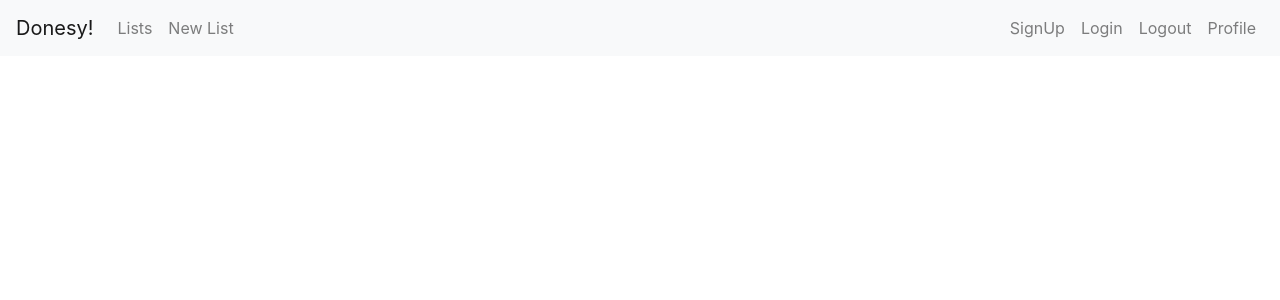
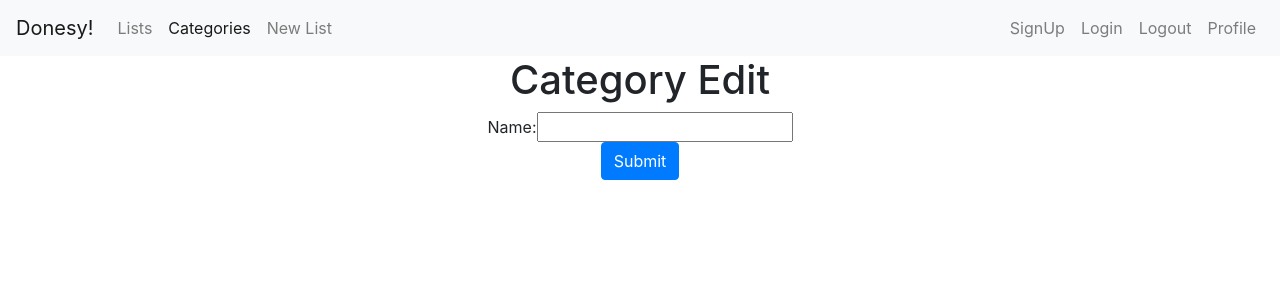
Before and after one commit to cjbeattie/ToDoList, a React (Create React App) app in the folder client/: page /category/1 in a window 1280 px wide. Shown: the top 300 px of the page. Built offline with nearby package versions, Linux system fonts and the light colour scheme; no server answers.

Commit message:
categories list and edit added

```diff
--- a/client/src/App.js
+++ b/client/src/App.js
@@ -1,14 +1,21 @@
-import './App.css';
-import { Switch, BrowserRouter as Router, Route, NavLink } from "react-router-dom"
-import AllLists from "./components/lists/AllLists"
-import Login from "./components/users/Login"
-import Logout from "./components/users/Logout"
-import SignUp from "./components/users/SignUp"
-import Profile from "./components/users/Profile"
-import AddTask from "./components/lists/AddTask"
-import NewList from "./components/lists/NewList"
-import { Navbar, Nav } from 'react-bootstrap';
-import 'bootstrap/dist/css/bootstrap.min.css';
+import "./App.css";
+import {
+  Switch,
+  BrowserRouter as Router,
+  Route,
+  NavLink,
+} from "react-router-dom";
+import AllLists from "./components/lists/AllLists";
+import Login from "./components/users/Login";
+import Logout from "./components/users/Logout";
+import SignUp from "./components/users/SignUp";
+import Profile from "./components/users/Profile";
+import AddTask from "./components/lists/AddTask";
+import Category from "./components/lists/Category";
+import CategoryEdit from "./components/lists/CategoryEdit";
+import NewList from "./components/lists/NewList";
+import { Navbar, Nav } from "react-bootstrap";
+import "bootstrap/dist/css/bootstrap.min.css";
 
 function App() {
   return (
@@ -20,20 +27,41 @@ function App() {
             <Navbar.Toggle aria-controls="basic-navbar-nav" />
             <Navbar.Collapse id="basic-navbar-nav">
               <Nav className="mr-auto">
-                <NavLink to="/list" className="nav-link">Lists</NavLink>
-                <NavLink to="/list/new" className="nav-link">New List</NavLink>
+                <NavLink to="/list" className="nav-link">
+                  Lists
+                </NavLink>
+                <NavLink to="/category" className="nav-link">
+                  Categories
+                </NavLink>
+                <NavLink to="/list/new" className="nav-link">
+                  New List
+                </NavLink>
               </Nav>
               <Nav>
-                <NavLink to="/signup" className="nav-link">SignUp</NavLink>
-                <NavLink to="/login" className="nav-link">Login</NavLink>
-                <NavLink to="/sessions" className="nav-link">Logout</NavLink>
-                <NavLink to="/profile" className="nav-link">Profile</NavLink>
+                <NavLink to="/signup" className="nav-link">
+                  SignUp
+                </NavLink>
+                <NavLink to="/login" className="nav-link">
+                  Login
+                </NavLink>
+                <NavLink to="/sessions" className="nav-link">
+                  Logout
+                </NavLink>
+                <NavLink to="/profile" className="nav-link">
+                  Profile
+                </NavLink>
               </Nav>
             </Navbar.Collapse>
           </Navbar>
           <Switch>
             <Route exact path="/">
               <AllLists />
+            </Route>
+            <Route path="/category/:id">
+              <CategoryEdit />
+            </Route>
+            <Route path="/category">
+              <Category />
             </Route>
             <Route path="/list/new">
               <NewList />
@@ -56,7 +84,6 @@ function App() {
           </Switch>
         </div>
       </Router>
-
     </div>
   );
 }
--- /dev/null
+++ b/client/src/components/lists/Category.js
@@ -0,0 +1,46 @@
+import axios from "axios";
+import { useEffect, useState } from "react";
+import { Link, useLocation } from "react-router-dom";
+import { Table } from "react-bootstrap";
+import CategoryEdit from "./CategoryEdit"
+// import categoryDelete from "./categoryDelete"
+
+const Category = () => {
+  const [category, setCategory] = useState([]);
+
+  useEffect(() => {
+    axios.get("/category").then((response) => {
+      setCategory(response.data);
+    });
+  }, [category]);
+
+  const updateDelete = (id) => () => {
+    setCategory(category.filter((x) => x._id !== id));
+  };
+
+  return (
+    <>
+      <h1>Categories</h1>
+      <p>These are all the categories</p>
+      <Table striped bordered hover>
+        <thead>
+          <tr>
+            <th>Category Name</th>
+            <th>Admin Actions</th>
+          </tr>
+        </thead>
+        <tbody>
+          {category.map((categories) => (
+            <tr key={categories._id}>
+              <td>{categories.name}</td>
+              <td><Link to={`/category/${categories._id}`}>Edit</Link> </td>
+              {/* <td><categoryDelete id={categories._id} updateFn={updateDelete(category._id)} /></td> */}
+            </tr>
+          ))}
+        </tbody>
+      </Table>
+    </>
+  );
+};
+
+export default Category;
--- /dev/null
+++ b/client/src/components/lists/CategoryEdit.js
@@ -0,0 +1,66 @@
+import { useState, useEffect } from "react";
+import axios from "axios";
+import { Redirect, useParams} from "react-router-dom";
+import { Form } from "react-bootstrap";
+
+
+const CategoryEdit = () => {
+    let { id } = useParams();
+  const handleSubemit = (e) => {
+    e.preventDefault();
+    axios
+      .put(`/category/${id}`, formData)
+      .then((res) => {
+        console.log("response", res);
+        // setChanged(true);
+      })
+      .catch((error) => {
+        console.log("error", error);
+      });
+    // console.log("event", e);
+  };
+
+  const [changed, setChanged] = useState(false);
+
+//   if (changed) {
+//     return <Redirect to="/category" />;
+//   }
+
+  const [formData, setFormData] = useState({
+    name: "",
+  });
+
+  useEffect(() => {
+    axios.get(`/category/${id}`).then((response) => {
+      setFormData({
+        name: response.name,
+      });
+    });
+  });
+
+  return (
+    <>
+      <h1> Category Edit</h1>
+      <Form onSubmit={handleSubemit}>
+        Name:
+        <input
+          id="name"
+          name="name"
+          value={formData.name}
+          onChange={(e) =>
+            setFormData((state) => ({
+              ...state,
+              name: e.target.value,
+            }))
+          }
+        />
+        <br />
+        <button type="submit" class="btn btn-primary">
+          Submit
+        </button>
+      </Form>
+    </>
+  );
+};
+
+export default CategoryEdit;
```
Also changed, not shown: 1 other file (tests, documents, lock files or other folders).
